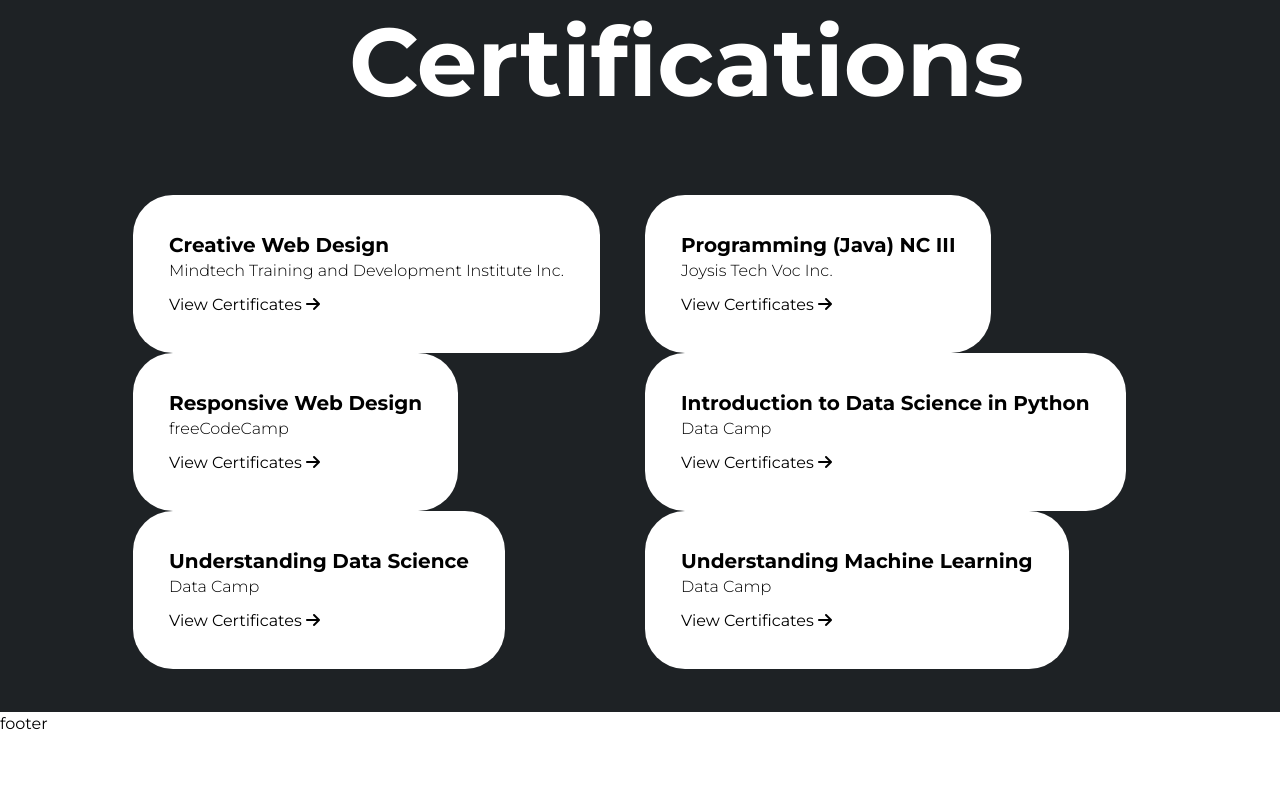
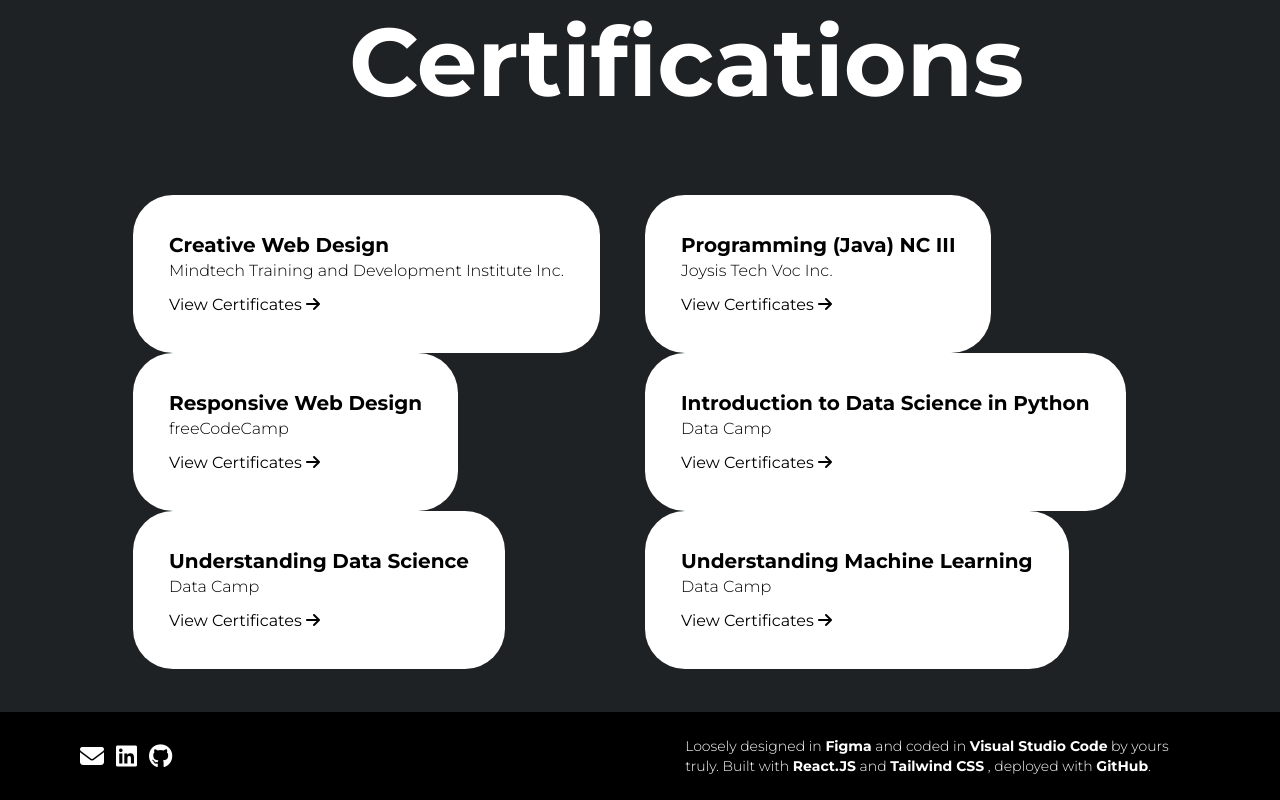
Before and after one commit to zachhh14/portfolio, a React (Vite) app: page / in a window 1280 px wide. Shown: the part 3827-4627 px from the top of the page. Before the commit the page ends 4563 px from the top, so only its background shows below. Built offline with nearby package versions, Linux system fonts and the light colour scheme.

Commit message:
add: footer

```diff
--- a/src/components/Footer/Footer.jsx
+++ b/src/components/Footer/Footer.jsx
@@ -1,7 +1,49 @@
 import React from 'react';
 
-function Footer(){
-    return(<>footer</>)
+function Footer() {
+  return (
+    <footer className='flex flex-col sm:flex-row justify-between p-6 md:px-20 items-center bg-black text-white'>
+      <ul className='flex space-x-3 z-10 w-full mb-2 sm:mb-0'>
+        <li>
+          <a href='mailto:zactec114@gmail.com?subject = Feedback&body = Message'>
+            <i className='fa-solid fa-envelope fa-xl'></i>
+          </a>
+        </li>
+        <li>
+          <a href='https://www.linkedin.com/in/zachtecson/' target='_blank'>
+            <i className='cursor-pointer fa-brands fa-linkedin fa-xl'></i>
+          </a>
+        </li>
+        <li>
+          <a href='https://github.com/zachhh14' target='_blank'>
+            <i className='fa-brands fa-github fa-xl'></i>
+          </a>
+        </li>
+      </ul>
+      <span className='font-light text-sm'>
+        Loosely designed in{' '}
+        <strong className='font-bold hover:underline cursor-pointer'>
+          <a href='https://www.figma.com/'>Figma</a>
+        </strong>{' '}
+        and coded in{' '}
+        <strong className='font-bold hover:underline cursor-pointer'>
+          <a href='https://code.visualstudio.com/'>Visual Studio Code</a>
+        </strong>{' '}
+        by yours truly. Built with{' '}
+        <strong className='font-bold hover:underline cursor-pointer'>
+          <a href='https://react.dev/'>React.JS</a>
+        </strong>{' '}
+        and{' '}
+        <strong className='font-bold hover:underline cursor-pointer'>
+          <a href='https://tailwindcss.com/'>Tailwind CSS</a>
+        </strong>{' '}
+        , deployed with{' '}
+        <strong className='font-bold hover:underline cursor-pointer'>
+          <a href='https://github.com/'>GitHub</a>
+        </strong>.
+      </span>
+    </footer>
+  );
 }
 
 export default Footer;
```
